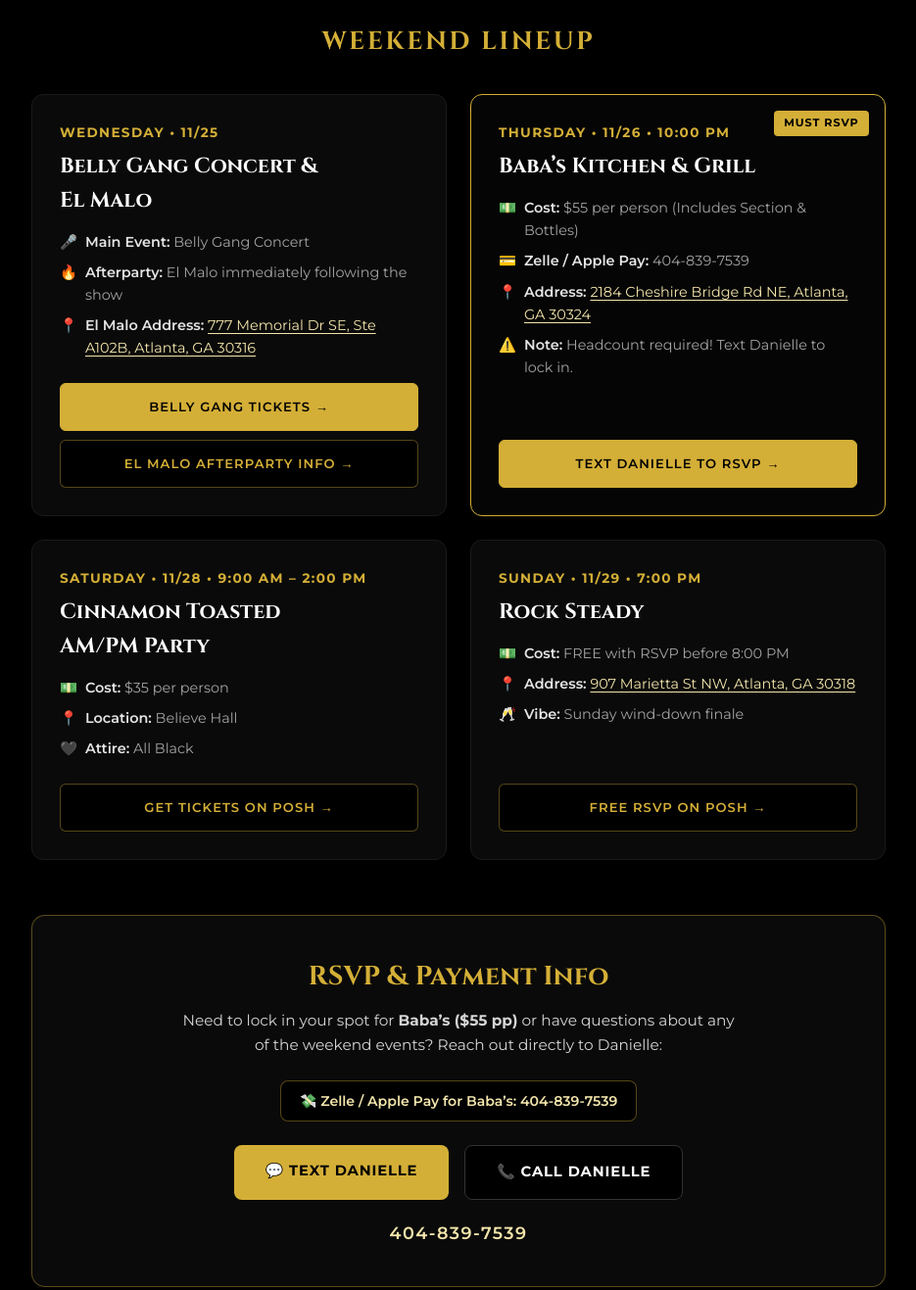
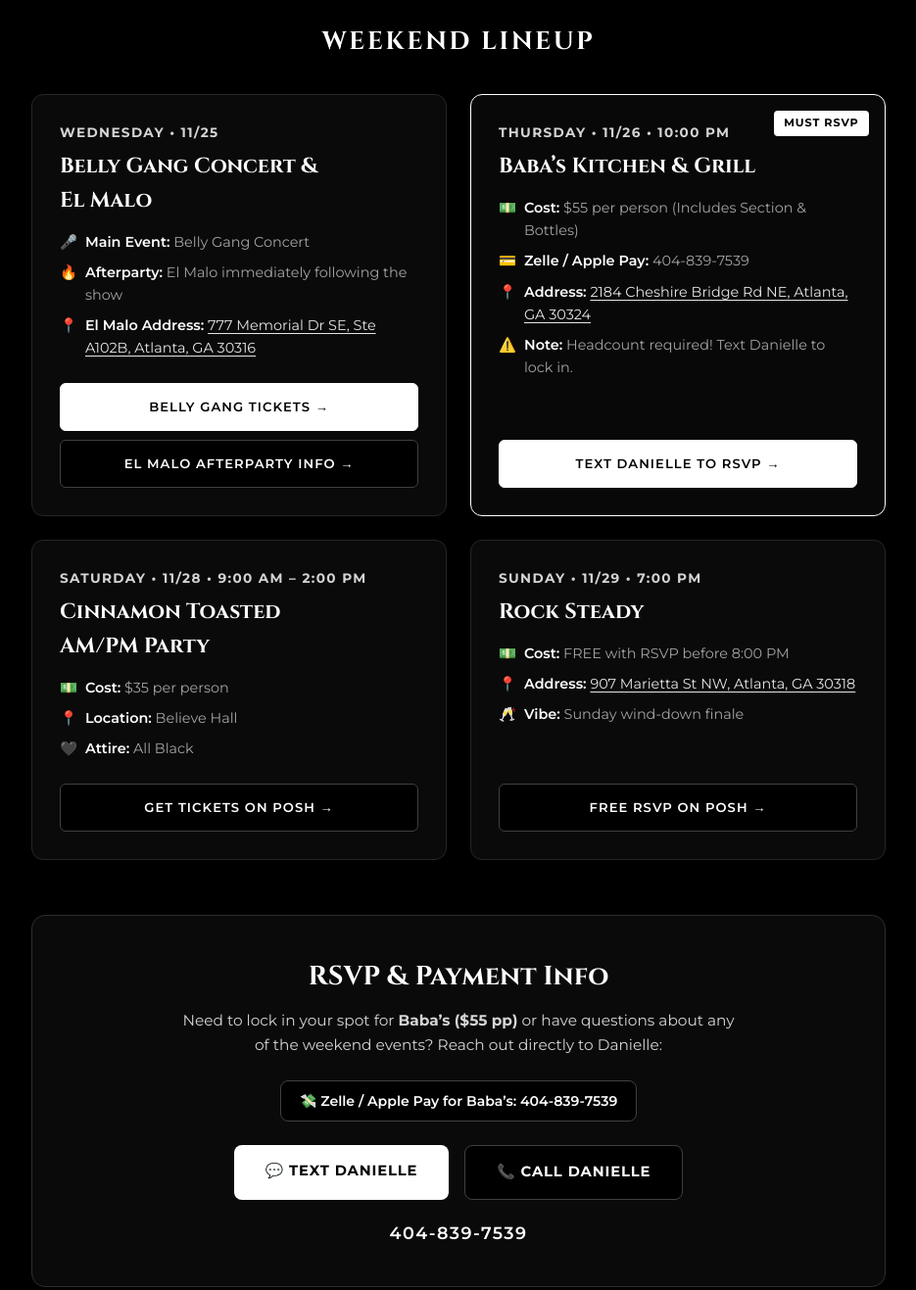
Before and after one commit to danielletsmith22/Dani-black-friday-bday, a plain HTML site: page index.html in a window 1280 px wide. Shown: the part 560-1877 px from the top of the page at 98% size, without its empty margins (172-1107 px from the left). Drawn offline with Linux system fonts and the light colour scheme.

Commit message:
Refactor CSS variables and styles for consistency

```diff
--- a/index.html
+++ b/index.html
@@ -11,9 +11,9 @@
     :root {
       --bg-black: #000000;
       --card-bg: #0a0a0a;
-      --card-border: #1a1a1a;
-      --gold: #d4af37;
-      --gold-light: #f3e5ab;
+      --card-border: #262626;
+      --accent: #ffffff;
+      --accent-soft: #d4d4d4;
       --text-main: #f5f5f5;
       --text-muted: #a3a3a3;
     }
@@ -29,7 +29,6 @@
       color: var(--text-main);
       font-family: 'Montserrat', sans-serif;
       line-height: 1.6;
-      background-image: none;
       min-height: 100vh;
     }
 
@@ -37,15 +36,15 @@
     header {
       text-align: center;
       padding: 4.5rem 1.5rem 3rem;
-      border-bottom: 1px solid rgba(212, 175, 55, 0.25);
+      border-bottom: 1px solid #262626;
       max-width: 920px;
       margin: 0 auto;
     }
 
     .badge {
       display: inline-block;
-      border: 1px solid var(--gold);
-      color: var(--gold);
+      border: 1px solid #404040;
+      color: var(--accent);
       padding: 0.35rem 1rem;
       font-size: 0.75rem;
       letter-spacing: 0.2em;
@@ -53,6 +52,7 @@
       border-radius: 50px;
       margin-bottom: 1.25rem;
       font-weight: 600;
+      background-color: #0a0a0a;
     }
 
     h1 {
@@ -61,9 +61,7 @@
       font-weight: 800;
       letter-spacing: 0.06em;
       line-height: 1.15;
-      background: linear-gradient(135deg, #ffffff 10%, var(--gold-light) 50%, var(--gold) 90%);
-      -webkit-background-clip: text;
-      -webkit-text-fill-color: transparent;
+      color: #ffffff;
       margin-bottom: 0.75rem;
     }
 
@@ -76,15 +74,15 @@
     }
 
     .dress-code-banner {
-      background: linear-gradient(90deg, transparent, rgba(212, 175, 55, 0.15), transparent);
-      border-top: 1px solid rgba(212, 175, 55, 0.3);
-      border-bottom: 1px solid rgba(212, 175, 55, 0.3);
+      background: linear-gradient(90deg, transparent, rgba(255, 255, 255, 0.07), transparent);
+      border-top: 1px solid #2a2a2a;
+      border-bottom: 1px solid #2a2a2a;
       padding: 0.75rem 1rem;
       font-weight: 600;
       letter-spacing: 0.15em;
       text-transform: uppercase;
       font-size: 0.9rem;
-      color: var(--gold-light);
+      color: #ffffff;
       margin-bottom: 1.75rem;
     }
 
@@ -107,7 +105,7 @@
       font-family: 'Cinzel', serif;
       text-align: center;
       font-size: 1.6rem;
-      color: var(--gold);
+      color: #ffffff;
       letter-spacing: 0.1em;
       margin-bottom: 2rem;
       text-transform: uppercase;
@@ -141,21 +139,21 @@
 
     .event-card:hover {
       transform: translateY(-4px);
-      border-color: rgba(212, 175, 55, 0.5);
+      border-color: #525252;
       box-shadow: 0 10px 30px rgba(0, 0, 0, 0.9);
     }
 
     .event-card.featured {
-      border: 1px solid var(--gold);
-      background-color: #050505;
+      border: 1px solid #ffffff;
+      background-color: #080808;
     }
 
     .must-rsvp-tag {
       position: absolute;
       top: 1rem;
       right: 1rem;
-      background-color: var(--gold);
-      color: #000;
+      background-color: #ffffff;
+      color: #000000;
       font-size: 0.7rem;
       font-weight: 700;
       text-transform: uppercase;
@@ -165,7 +163,7 @@
     }
 
     .event-date {
-      color: var(--gold);
+      color: #d4d4d4;
       font-weight: 700;
       font-size: 0.85rem;
       letter-spacing: 0.1em;
@@ -177,7 +175,7 @@
       font-family: 'Cinzel', serif;
       font-size: 1.35rem;
       font-weight: 700;
-      color: #fff;
+      color: #ffffff;
       margin-bottom: 0.85rem;
       padding-right: 4.5rem;
     }
@@ -197,18 +195,18 @@
     }
 
     .event-details strong {
-      color: #e5e5e5;
+      color: #ffffff;
       font-weight: 600;
     }
 
     .address-link {
-      color: var(--gold-light);
+      color: #e5e5e5;
       text-decoration: underline;
       text-underline-offset: 3px;
     }
 
     .address-link:hover {
-      color: var(--gold);
+      color: #ffffff;
     }
 
     /* Button Stack */
@@ -233,32 +231,32 @@
       cursor: pointer;
     }
 
-    .btn-gold {
-      background-color: var(--gold);
-      color: #000;
-      border: 1px solid var(--gold);
+    .btn-primary {
+      background-color: #ffffff;
+      color: #000000;
+      border: 1px solid #ffffff;
     }
 
-    .btn-gold:hover {
-      background-color: var(--gold-light);
+    .btn-primary:hover {
+      background-color: #e5e5e5;
     }
 
     .btn-outline {
-      background-color: #000;
-      color: var(--gold);
-      border: 1px solid rgba(212, 175, 55, 0.4);
+      background-color: #000000;
+      color: #ffffff;
+      border: 1px solid #404040;
     }
 
     .btn-outline:hover {
-      background-color: rgba(212, 175, 55, 0.12);
-      border-color: var(--gold);
+      background-color: #171717;
+      border-color: #ffffff;
     }
 
     /* RSVP Section */
     .rsvp-box {
       margin-top: 3.5rem;
       background-color: var(--card-bg);
-      border: 1px solid rgba(212, 175, 55, 0.4);
+      border: 1px solid #2e2e2e;
       border-radius: 14px;
       padding: 2.5rem 1.5rem;
       text-align: center;
@@ -267,7 +265,7 @@
     .rsvp-box h2 {
       font-family: 'Cinzel', serif;
       font-size: 1.7rem;
-      color: var(--gold);
+      color: #ffffff;
       margin-bottom: 0.75rem;
     }
 
@@ -280,9 +278,9 @@
 
     .payment-pill {
       display: inline-block;
-      background: #000;
-      border: 1px solid rgba(212, 175, 55, 0.4);
-      color: var(--gold-light);
+      background: #000000;
+      border: 1px solid #404040;
+      color: #ffffff;
       padding: 0.55rem 1.15rem;
       border-radius: 8px;
       font-size: 0.88rem;
@@ -314,20 +312,20 @@
     }
 
     .rsvp-sms {
-      background-color: var(--gold);
-      color: #000;
+      background-color: #ffffff;
+      color: #000000;
     }
 
     .rsvp-call {
-      background-color: #000;
-      color: #fff;
-      border: 1px solid #333;
+      background-color: #000000;
+      color: #ffffff;
+      border: 1px solid #404040;
     }
 
     .phone-display {
       font-size: 1.1rem;
       font-weight: 600;
-      color: var(--gold-light);
+      color: #ffffff;
       letter-spacing: 0.08em;
     }
 
@@ -373,7 +371,7 @@
           </ul>
         </div>
         <div class="btn-group">
-          <a href="https://www.ticketmaster.com/event/0E006556FAF979EA" target="_blank" rel="noopener" class="btn-link btn-gold">Belly Gang Tickets →</a>
+          <a href="https://www.ticketmaster.com/event/0E006556FAF979EA" target="_blank" rel="noopener" class="btn-link btn-primary">Belly Gang Tickets →</a>
           <a href="https://www.mashupsessions.com/" target="_blank" rel="noopener" class="btn-link btn-outline">El Malo Afterparty Info →</a>
         </div>
       </article>
@@ -392,7 +390,7 @@
           </ul>
         </div>
         <div class="btn-group">
-          <a href="sms:+14048397539?body=Hey%20Danielle!%20Count%20me%20in%20for%20Baba's%20on%2011%2F26%20($55%20pp)!" class="btn-link btn-gold">Text Danielle to RSVP →</a>
+          <a href="sms:+14048397539?body=Hey%20Danielle!%20Count%20me%20in%20for%20Baba's%20on%2011%2F26%20($55%20pp)!" class="btn-link btn-primary">Text Danielle to RSVP →</a>
         </div>
       </article>
 
```
